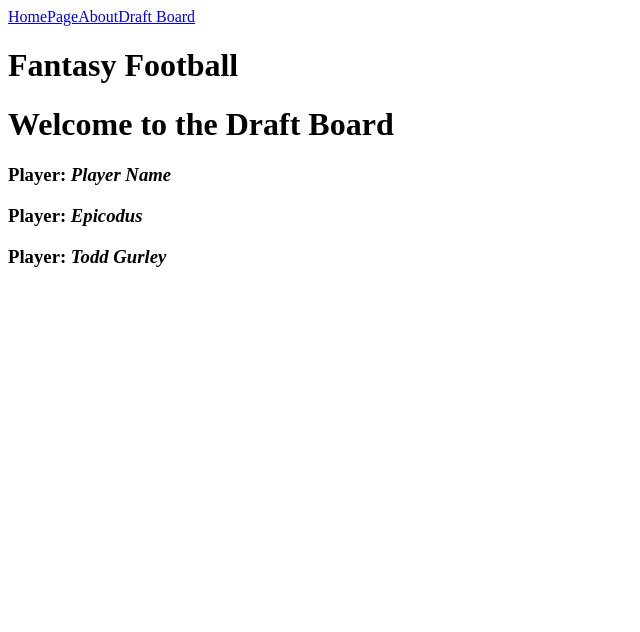
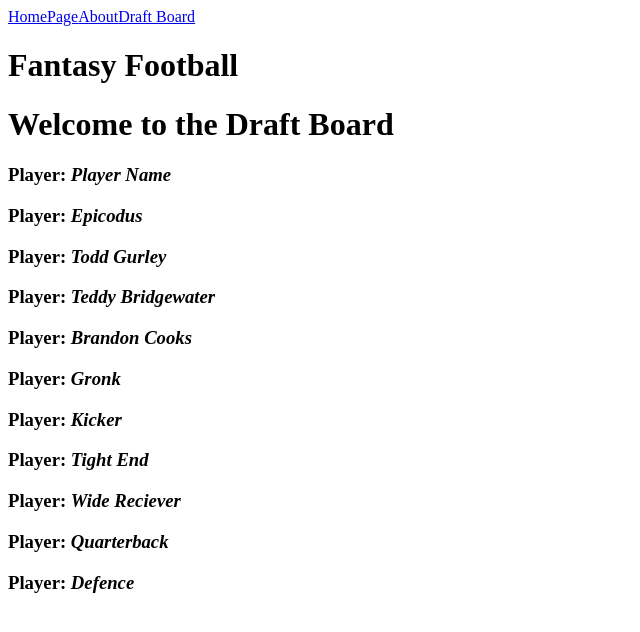
Before and after one commit to NickRossBrown/draft-board-fantasy-football, an Angular app: page /draftBoard in a window 1280 px wide. Shown: the top 632 px of the page, without its empty margins (0-640 px from the left). Built offline with nearby package versions, Linux system fonts and the light colour scheme.

Commit message:
add player-detail conponent that is routed through a user clicking a player name in the draftbaord page

```diff
--- a/src/app/app.module.ts
+++ b/src/app/app.module.ts
@@ -7,6 +7,7 @@ import { HomeComponent } from './home/home.component';
 import { routing } from './app.routing';
 import { AboutComponent } from './about/about.component';
 import { DraftBoardComponent } from './draft-board/draft-board.component';
+import { PlayerDetailComponent } from './player-detail/player-detail.component';
 
 
 @NgModule({
@@ -14,7 +15,8 @@ import { DraftBoardComponent } from './draft-board/draft-board.component';
     AppComponent,
     HomeComponent,
     AboutComponent,
-    DraftBoardComponent
+    DraftBoardComponent,
+    PlayerDetailComponent
   ],
   imports: [
     BrowserModule,
--- a/src/app/app.routing.ts
+++ b/src/app/app.routing.ts
@@ -3,6 +3,7 @@ import { Routes, RouterModule } from '@angular/router';
 import { HomeComponent } from './home/home.component';
 import { AboutComponent } from './about/about.component';
 import { DraftBoardComponent } from './draft-board/draft-board.component';
+import { PlayerDetailComponent } from './player-detail/player-detail.component';
 
 const appRoutes: Routes = [
   {
@@ -16,6 +17,10 @@ const appRoutes: Routes = [
   {
     path: 'draftBoard',
     component: DraftBoardComponent
+  },
+  {
+    path: 'player/:id',
+    component: PlayerDetailComponent
   }
 ];
 
--- a/src/app/draft-board/draft-board.component.html
+++ b/src/app/draft-board/draft-board.component.html
@@ -1,7 +1,7 @@
 <div class="container">
   <h1>Welcome to the Draft Board</h1>
 
-  <div *ngFor="let player of players"  class="panel panel-default">
+  <div *ngFor="let player of players" (click)="goToPlayerPage(player)" class="panel panel-default">
     <div class="panel-body">
       <h3>Player: <em>{{player.name}}</em> </h3>
     </div>
--- a/src/app/draft-board/draft-board.component.ts
+++ b/src/app/draft-board/draft-board.component.ts
@@ -25,4 +25,8 @@ export class DraftBoardComponent implements OnInit {
     this.players = this.playerService.getPlayers();
   }
 
+  goToPlayerPage(clickedPlayer: Player) {
+     this.router.navigate(['player', clickedPlayer.id]);
+   };
+
 }
--- a/src/app/mock-players.ts
+++ b/src/app/mock-players.ts
@@ -2,6 +2,18 @@ import { Player } from './player.model';
 export const PLAYERS: Player[] = [
  new Player("Player Name", "Player Position", 0, 0),
  new Player("Epicodus", "QB", 1, 1),
- new Player("Todd Gurley", "RB", 2, 2)
+ new Player("Todd Gurley", "RB", 2, 2),
+ new Player("Teddy Bridgewater", "QB",2,3),
+ new Player("Brandon Cooks", "WR",13,4),
+ new Player("Gronk", "TE", 1, 5),
+
+ new Player("Kicker", "K", 0, 6),
+ new Player("Tight End", "TE", 0, 7),
+ new Player("Wide Reciever", "WR", 0, 8),
+ new Player("Quarterback", "QB", 0, 9),
+ new Player("Defence", "D/ST", 0, 10)
+
+
+
 
 ]
--- /dev/null
+++ b/src/app/player-detail/player-detail.component.html
@@ -0,0 +1,3 @@
+<p>
+  player-detail works!
+</p>
--- /dev/null
+++ b/src/app/player-detail/player-detail.component.ts
@@ -0,0 +1,15 @@
+import { Component, OnInit } from '@angular/core';
+
+@Component({
+  selector: 'app-player-detail',
+  templateUrl: './player-detail.component.html',
+  styleUrls: ['./player-detail.component.css']
+})
+export class PlayerDetailComponent implements OnInit {
+
+  constructor() { }
+
+  ngOnInit() {
+  }
+
+}
```
Also changed, not shown: src/app/player-detail/player-detail.component.css (added), 1 other file (tests, documents, lock files or other folders).
